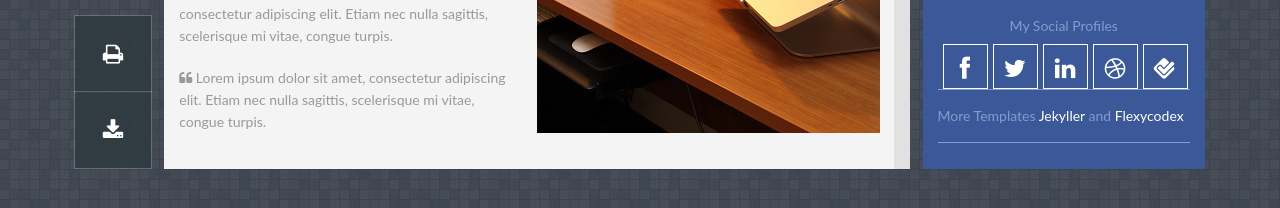
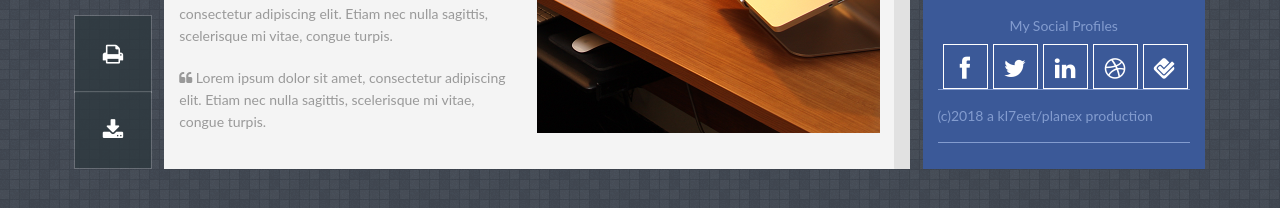
Before and after one commit to donfanning/donfanning.github.io, a Jekyll site: the page built from index.html, in a window 1280 px wide. Shown: the part 571-779 px from the top of the page. Built offline with Jekyll 4.4.1, drawn with Linux system fonts in a browser that asks for light colours; some web fonts are replaced.

Commit message:
template first customize

```diff
--- a/index.html
+++ b/index.html
@@ -100,7 +100,7 @@ layout: default
 
         <div id="profile_desc">
             <p>
-                More Templates <a href="https://github.com/jekyller" target="_blank" title="jekyller" class="a-footer">Jekyller</a> and <a href="https://themeforest.net/item/flexyvcard-responsive-vcard-template-/7158750" target="_blank" title="flexycodes" class="a-footer">Flexycodex</a>
+                (c)2018 a kl7eet/planex production
             </p>
 
         </div>
```
